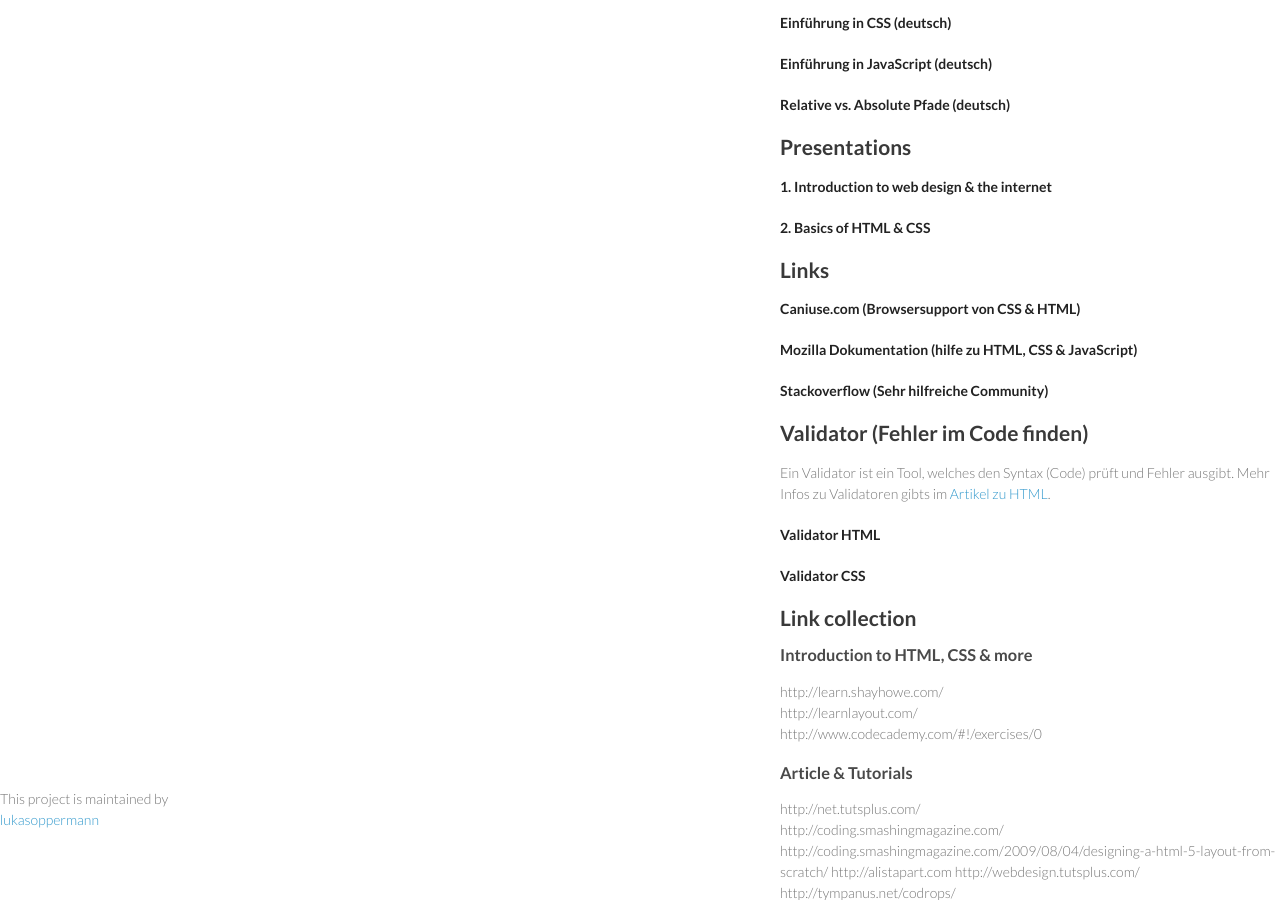
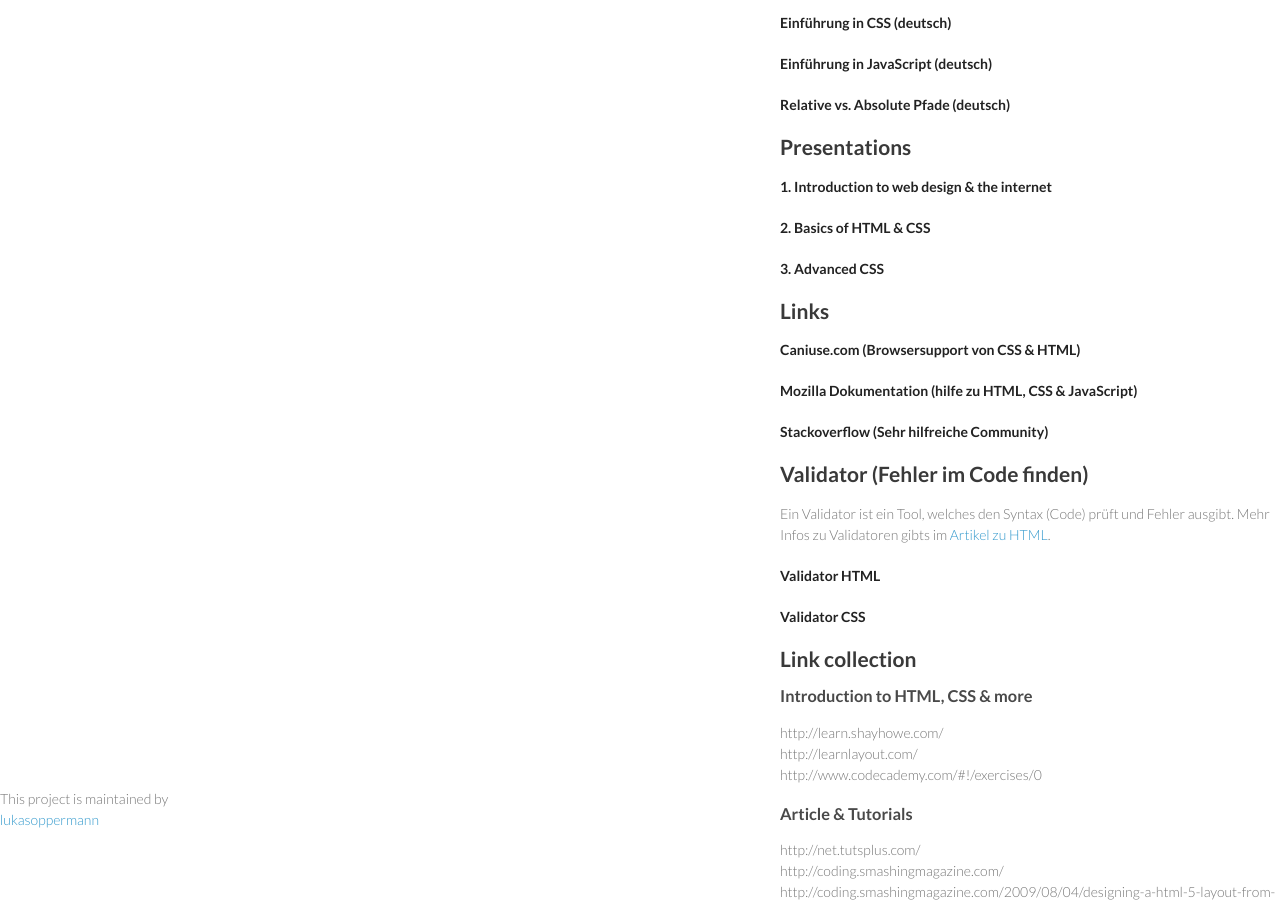
Before and after one commit to lukasoppermann/creative-web, a Jekyll site: the page built from index.md, in a window 1280 px wide and 900 px high, scrolled down 318 px. Built offline with Jekyll 4.4.1, drawn with Linux system fonts in a browser that asks for light colours; nearby versions of some CDN libraries; Markdown is read by kramdown in place of the engine named in the settings.

Commit message:
Sync readme file in master branch to index.md in gh-pages

```diff
--- a/index.md
+++ b/index.md
@@ -20,6 +20,8 @@ layout: index
 **1.** [**Introduction to web design & the internet**](http://www.slideshare.net/lukasoppermann/creative-web-01-introduction-to-the-web)
 
 **2.** [**Basics of HTML & CSS**](http://www.slideshare.net/lukasoppermann/btk-creativeweb02)
+
+**3.** [**Advanced CSS**](http://www.slideshare.net/lukasoppermann/btk-creativeweb03)
 
 ## Links
 
```
